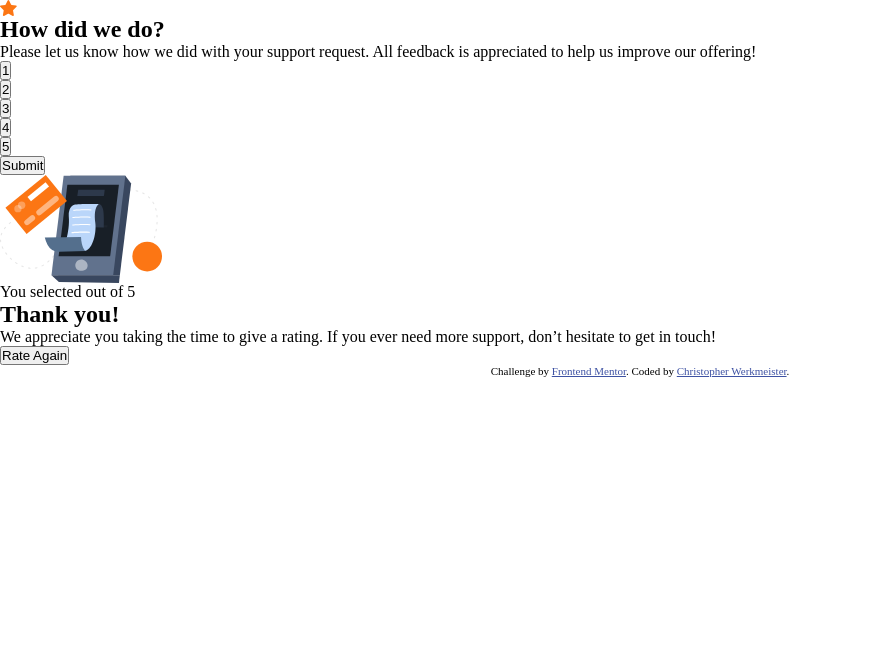
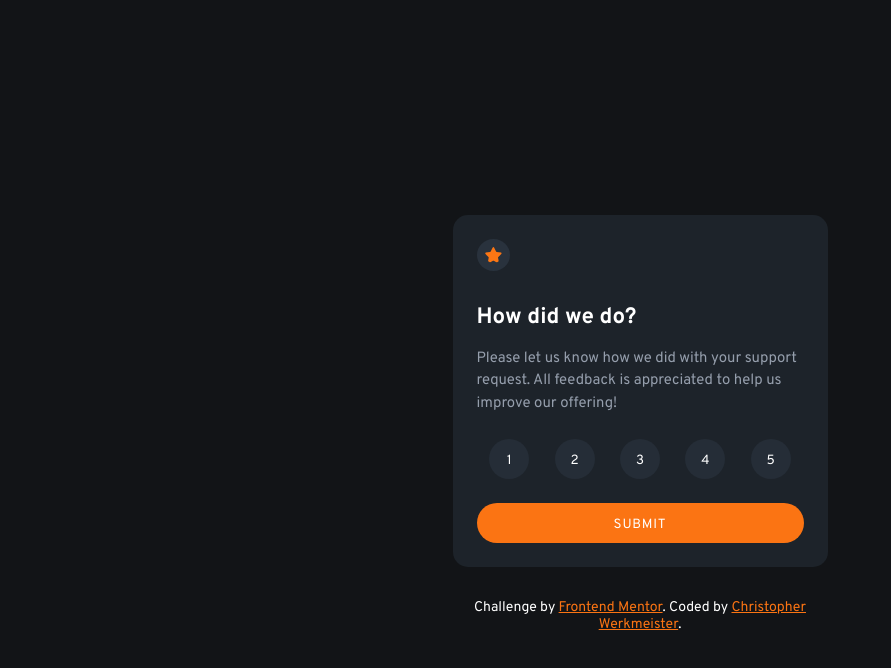
Before and after one commit to xAnDrOm3dAx/interactive-rating-component, a plain HTML site: page index.html in a window 1280 px wide. Shown: the whole page, without its empty margins (0-891 px from the left). Drawn offline with Linux system fonts and the light colour scheme.

Commit message:
preliminary styling

```diff
--- a/index.css
+++ b/index.css
@@ -1,7 +1,139 @@
-.attribution {
-  font-size: 11px;
+@import url("https://fonts.googleapis.com/css2?family=Overpass:wght@400;700&display=swap");
+
+body {
+  font-family: Overpass, sans-serif;
+  font-size: 0.93rem;
+  background-color: hsl(216, 12%, 8%);
+  margin: 1.5rem;
+  display: flex;
+  align-items: center;
+  justify-content: center;
+}
+
+#card-container {
+  max-width: 375px;
+}
+
+.rating-state,
+.thankyou-state {
+  background-color: hsl(213, 19%, 14%);
+  padding: 1.5rem;
+  border-radius: 15px;
+}
+
+.rating-state img {
+  background-color: hsl(213, 19%, 20%);
+  padding: 0.5rem;
+  border-radius: 50%;
+}
+
+.rating-state h1 {
+  color: hsl(0, 0%, 100%);
+  margin: 2rem 0 1rem;
+}
+
+.rating-state p {
+  color: hsl(217, 12%, 63%);
+  margin-bottom: 1.5rem;
+}
+
+.rating-state ul {
+  display: flex;
+  flex-wrap: wrap;
+  align-items: center;
+  justify-content: space-around;
+  margin-bottom: 1.5rem;
+}
+
+.rating-state ul li button {
+  background-color: hsl(213, 19%, 18%);
+  color: hsl(0, 0%, 100%);
+  width: 2.5rem;
+  height: 2.5rem;
+  border: none;
+  border-radius: 50%;
+  padding-top: 0.2rem;
+  margin: 0rem 0.2rem;
+  cursor: pointer;
+  transition: 0.3s;
+}
+
+.rating-state ul li button:hover {
+  background-color: hsl(25, 97%, 53%);
+}
+
+.rating-state ul li button:focus {
+  background-color: hsl(217, 12%, 63%);
+}
+
+p {
+  line-height: 1.5;
+}
+
+button {
+  font-family: inherit;
+}
+
+.btn-submit {
+  color: hsl(0, 0%, 100%);
+  background-color: hsl(25, 97%, 53%);
+  width: 100%;
+  padding: 0.8rem 0 0.65rem;
+  border: none;
+  border-radius: 30px;
+  text-transform: uppercase;
+  letter-spacing: 0.05rem;
+}
+
+.btn-submit:hover {
+  background-color: hsl(0, 0%, 100%);
+  color: hsl(25, 97%, 53%);
+}
+
+.thankyou-state {
+  display: flex;
+  flex-direction: column;
+  align-items: center;
+  justify-content: center;
   text-align: center;
 }
+
+.thankyou-state img {
+  margin: 0 0 2rem;
+}
+
+.thankyou-state p.selected-rating {
+  background-color: hsl(213, 19%, 20%);
+  border-radius: 30px;
+  color: hsl(25, 97%, 53%);
+  padding: 0.3rem 0.6rem 0.1rem;
+  font-size: 0.9rem;
+  margin-bottom: 2rem;
+}
+
+.thankyou-state h2 {
+  color: hsl(0, 0%, 100%);
+  margin-bottom: 1rem;
+}
+
+.thankyou-state p {
+  color: hsl(217, 12%, 63%);
+  margin-bottom: 2rem;
+}
+
+.hidden {
+  display: none;
+}
+
+.attribution {
+  font-size: 14px;
+  text-align: center;
+  color: hsl(0, 0%, 100%);
+  margin-top: 2rem;
+}
+
 .attribution a {
-  color: hsl(228, 45%, 44%);
+  color: hsl(25, 97%, 53%);
 }
+
+/* border: 1px solid red; */
--- a/index.html
+++ b/index.html
@@ -13,11 +13,10 @@
 
 <body>
   <main>
-    <article>
+    <article id="card-container">
 
       <!-- Rating state start -->
-      <div id="rating state">
-        <!-- Rating state start -->
+      <div class="rating-state">
         <img src="images/icon-star.svg" alt="star-icon">
         <h1>How did we do?</h1>
 
@@ -33,13 +32,13 @@
         </ul>
 
         <button class="btn-submit" id="submit-rating">Submit</button>
-        <!-- Rating state end -->
       </div>
+      <!-- Rating state end -->
 
       <!-- Thank you state start -->
-      <div class="thankyou-state">
+      <div class="thankyou-state hidden">
         <img src="./images/illustration-thank-you.svg" alt="" />
-        <p>You selected <!-- Add rating here --> out of 5</p>
+        <p class="selected-rating">You selected <!-- Add rating here --> out of 5</p>
 
         <h2>Thank you!</h2>
 
@@ -58,7 +57,6 @@
 
     </article>
   </main>
-
   <script src="index.js"></script>
 </body>
 
```
